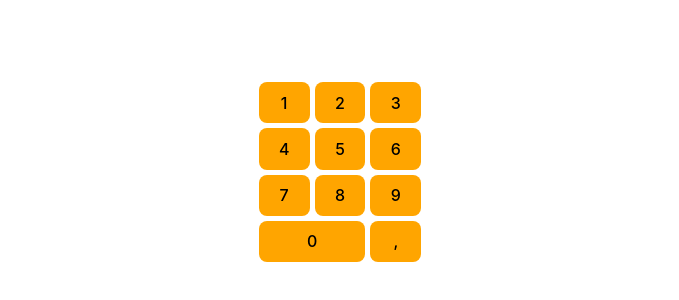
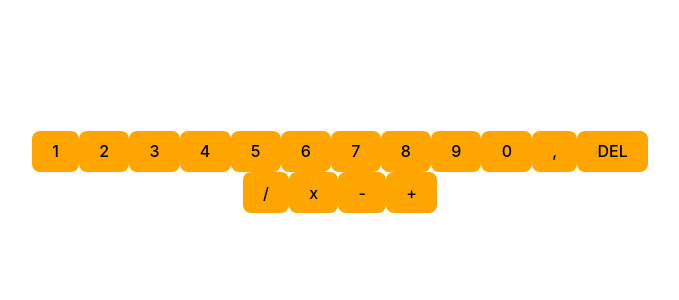
Before and after one commit to dsdyaz/jest-calc, a React (Vite) app: page / in a window 1280 px wide. Shown: the part 228-528 px from the top of the page, without its empty margins (300-979 px from the left). Built offline with nearby package versions, Linux system fonts and the light colour scheme.

Commit message:
add operators and delete button to the component

```diff
--- a/src/components/buttons/buttons.tsx
+++ b/src/components/buttons/buttons.tsx
@@ -1,13 +1,21 @@
 import React from "react"
 import "./buttons.css"
+import Operators from "../operators/operators.tsx"
 import DigitArr from "../digit-buttons/digit-arr.tsx"
 
 export default function Buttons(): React.JSX.Element {
   return (
     <div data-testid="buttons-component" className="buttons">
-      <div className="buttons__digits">
+      <div className="buttons__main">
         {DigitArr()}
         <button type="button">,</button>
+        <button type="button" className="button-delete">
+          DEL
+        </button>
+      </div>
+
+      <div className="buttons__operators">
+        <Operators />
       </div>
     </div>
   )
```
